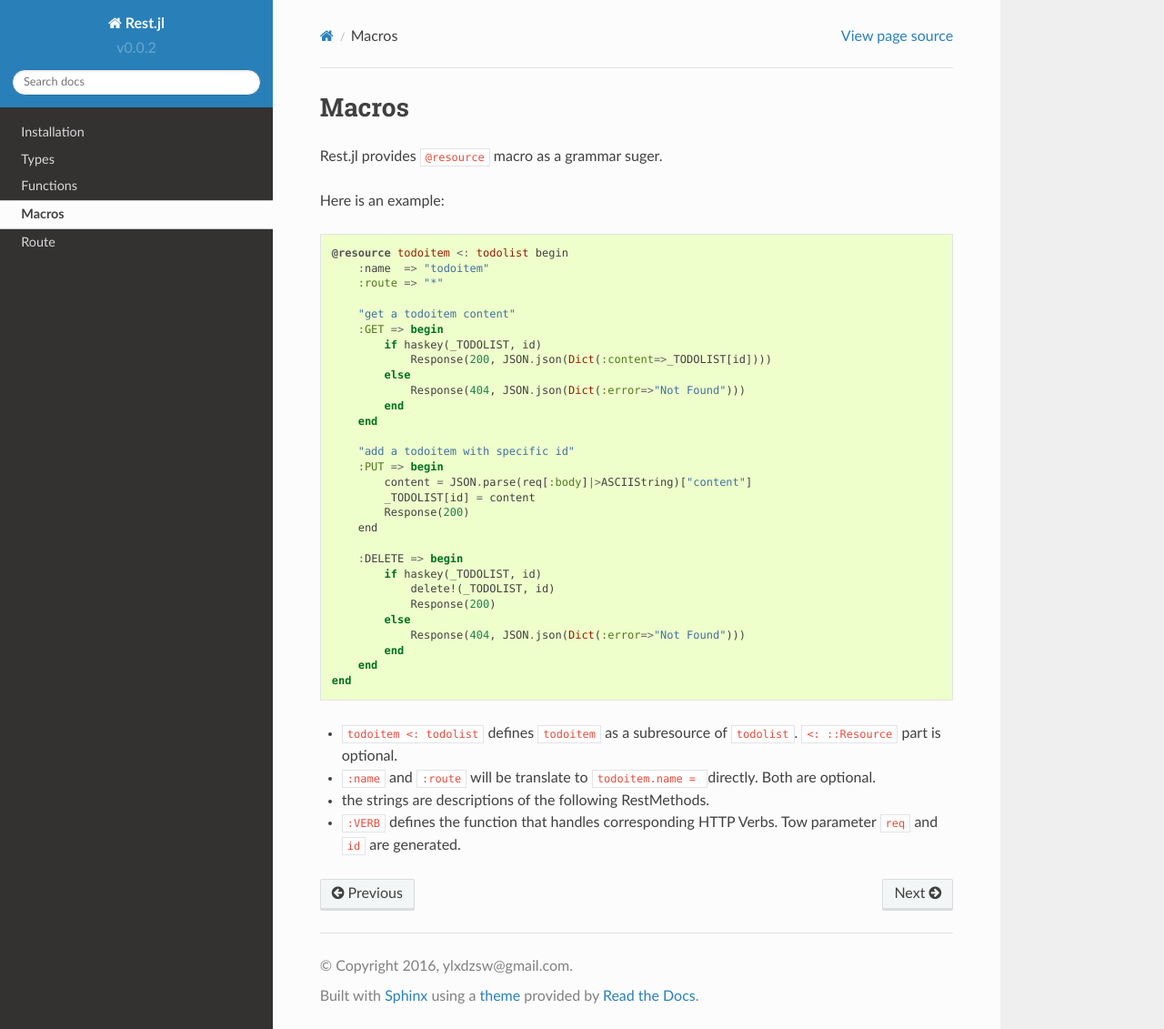
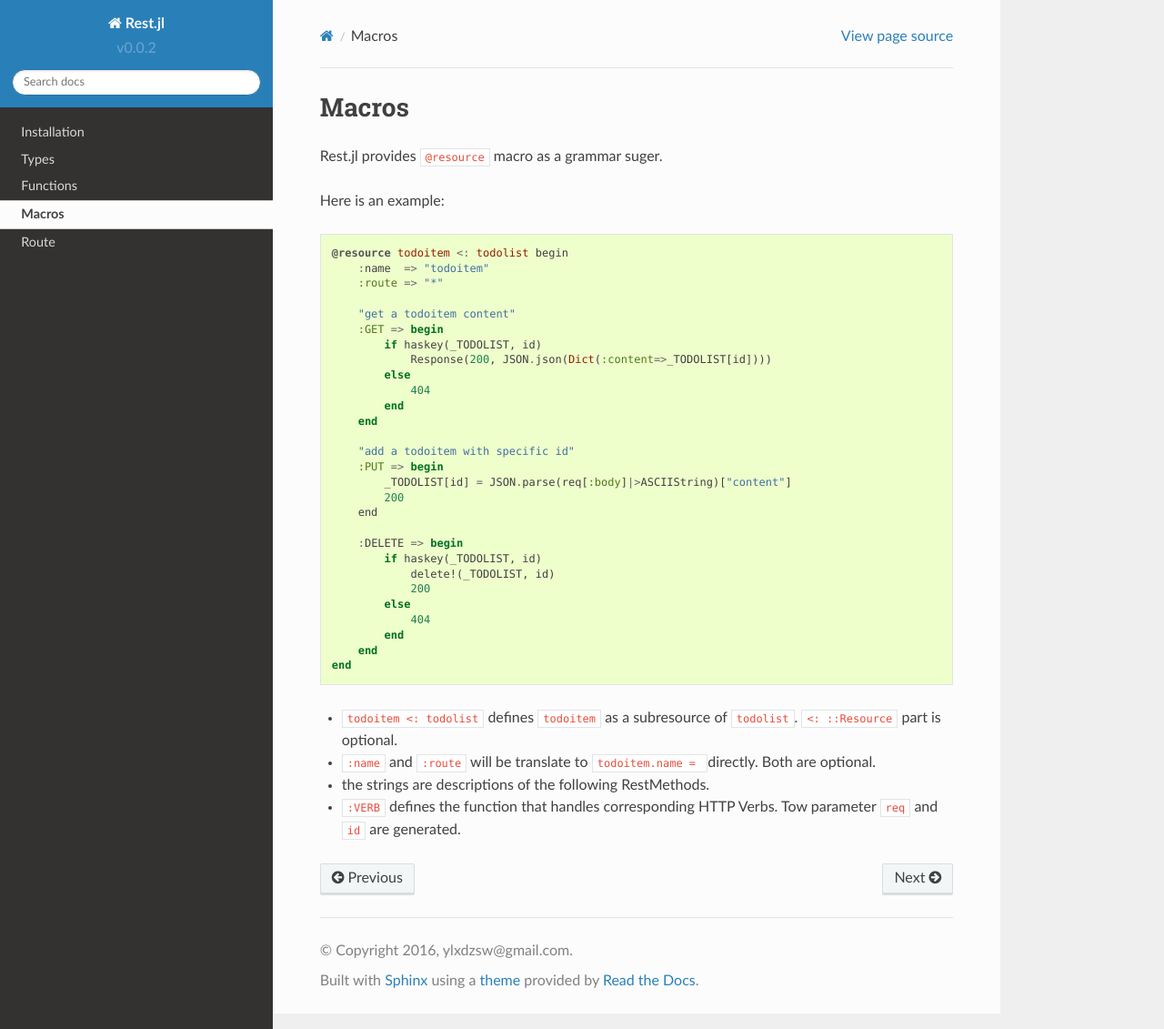
Before and after one commit to ylxdzsw/Restful.jl, a Sphinx documentation site: the page built from doc/macro.md, in a window 1280 px wide and 1131 px high. Shown: the whole window at 91% size. Built offline with Sphinx 7.4.7 and the Read the Docs theme 2.0.0, drawn with Linux system fonts in a browser that asks for light colours.

```diff
--- a/doc/macro.md
+++ b/doc/macro.md
@@ -14,23 +14,22 @@ Here is an example:
         if haskey(_TODOLIST, id)
             Response(200, JSON.json(Dict(:content=>_TODOLIST[id])))
         else
-            Response(404, JSON.json(Dict(:error=>"Not Found")))
+            404
         end
     end
 
     "add a todoitem with specific id"
     :PUT => begin
-        content = JSON.parse(req[:body]|>ASCIIString)["content"]
-        _TODOLIST[id] = content
-        Response(200)
+        _TODOLIST[id] = JSON.parse(req[:body]|>ASCIIString)["content"]
+        200
     end
 
     :DELETE => begin
         if haskey(_TODOLIST, id)
             delete!(_TODOLIST, id)
-            Response(200)
+            200
         else
-            Response(404, JSON.json(Dict(:error=>"Not Found")))
+            404
         end
     end
 end
```
Also changed, not shown: README.md (+5 -6 lines), 1 other file.
